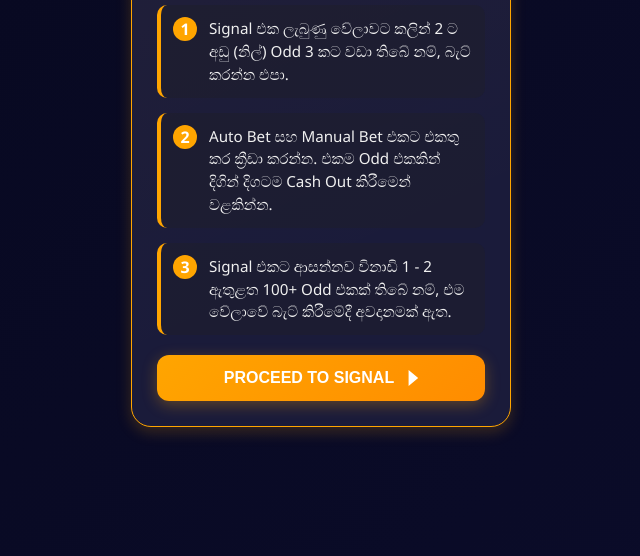
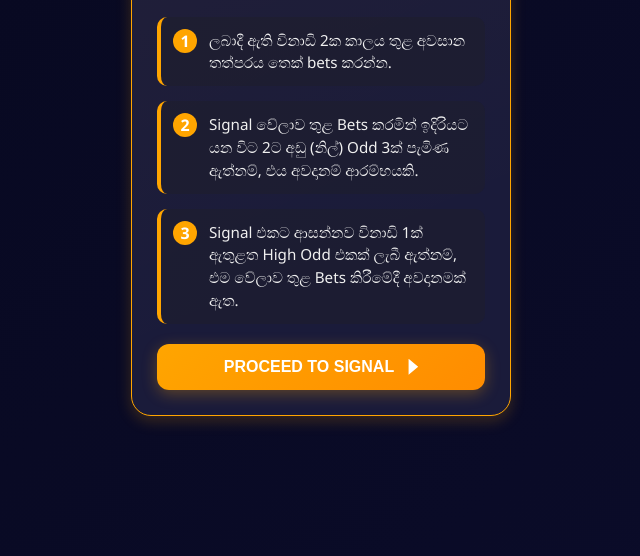
Before and after one commit to damindu817/Melbet-Aviator-7-odd-loading-screen-, a plain HTML site: page index.html in a window 1280 px wide. Shown: the part 244-800 px from the top of the page, without its empty margins (319-959 px from the left). Drawn offline with Linux system fonts and the light colour scheme.

Commit message:
Update index.html

```diff
--- a/index.html
+++ b/index.html
@@ -418,17 +418,17 @@
       <div class="tips-content">
         <div class="tip-item" style="animation-delay: 0.1s">
           <div class="item-number">1</div>
-          <p class="item-text">Signal එක ලැබුණු වේලාවට කලින් 2 ට අඩු (නිල්) Odd 3 කට වඩා තිබේ නම්, බැට් කරන්න එපා.</p>
+          <p class="item-text">ලබාදී ඇති විනාඩි 2ක කාලය තුළ අවසාන තත්පරය තෙක් bets කරන්න.</p>
         </div>
 
         <div class="tip-item" style="animation-delay: 0.2s">
           <div class="item-number">2</div>
-          <p class="item-text">Auto Bet සහ Manual Bet එකට එකතු කර ක්‍රීඩා කරන්න. එකම Odd එකකින් දිගින් දිගටම Cash Out කිරීමෙන් වළකින්න.</p>
+          <p class="item-text">Signal වේලාව තුළ Bets කරමින් ඉදිරියට යන විට 2ට අඩු (නිල්) Odd 3ක් පැමිණ ඇත්නම්, එය අවදානම් ආරම්භයකි.</p>
         </div>
 
         <div class="tip-item" style="animation-delay: 0.3s">
           <div class="item-number">3</div>
-          <p class="item-text">Signal එකට ආසන්නව විනාඩි 1 - 2 ඇතුළත 100+ Odd එකක් තිබේ නම්, එම වේලාවේ බැට් කිරීමේදී අවදානමක් ඇත.</p>
+          <p class="item-text">Signal එකට ආසන්නව විනාඩි 1ක් ඇතුළත High Odd එකක් ලැබී ඇත්නම්, එම වේලාව තුළ Bets කිරීමේදී අවදානමක් ඇත.</p>
         </div>
       </div>
 
```
